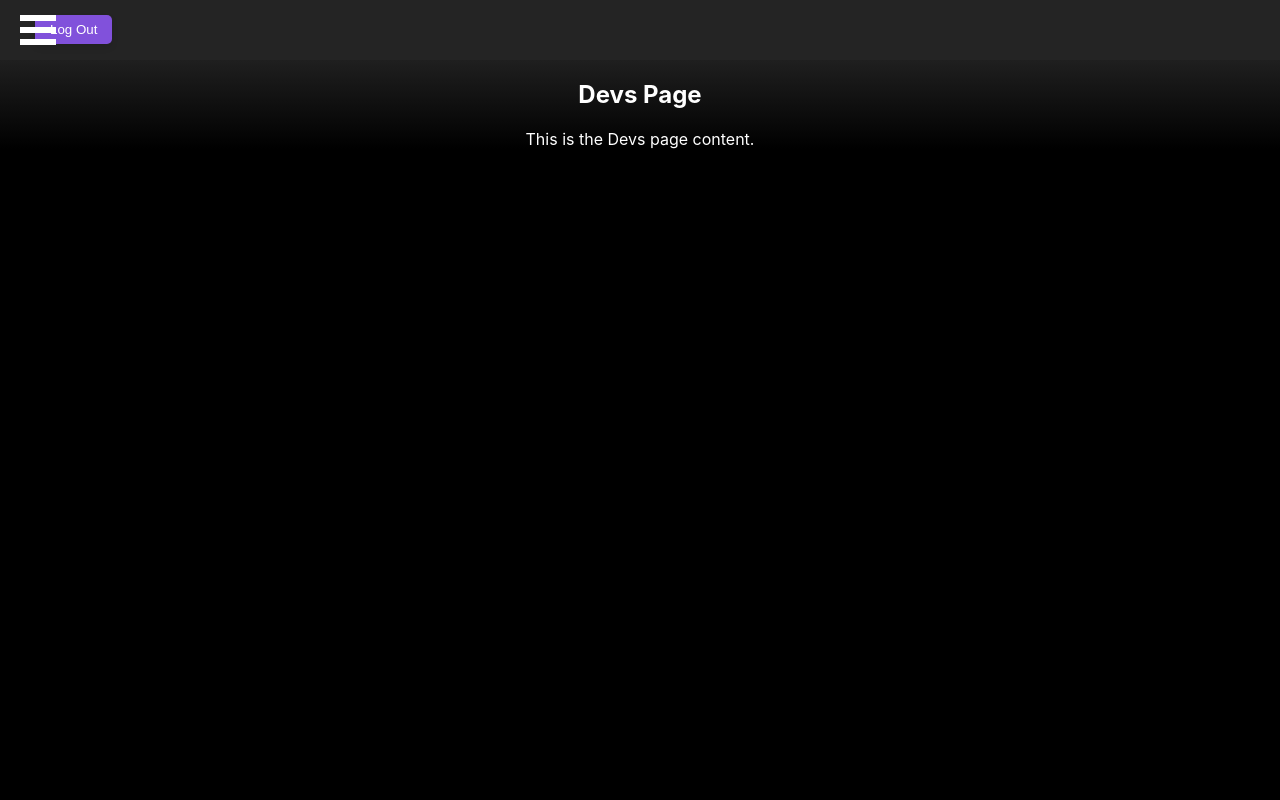
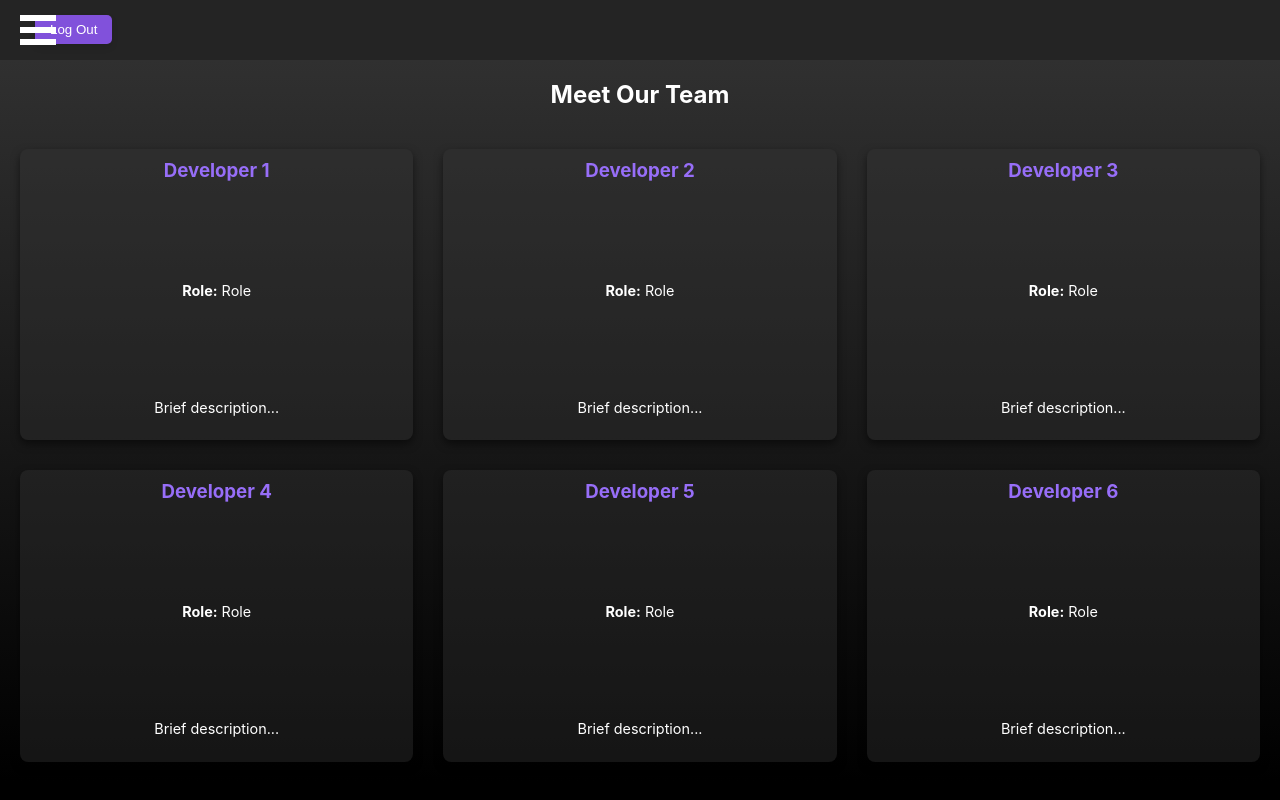
Before and after one commit to connorsavage/Blendify, a React (Create React App) app in the folder blendify/: page /team in a window 1280 px wide. Built offline with nearby package versions, Linux system fonts and the light colour scheme.

Commit message:
added about and dev pages

```diff
--- a/blendify/src/Views/SideBarPages/About.css
+++ b/blendify/src/Views/SideBarPages/About.css
@@ -1,4 +1,3 @@
-/* Add this CSS in your About page or a global stylesheet */
 .about-content {
   color: white;
 }
@@ -9,6 +8,56 @@
 }
 
 header {
-  background-color: #242424; /* Add a background color for visibility across the full width */
-  height: 30px; /* Set the height of the header */
+  background-color: #242424;
+  height: 30px;
 }
+
+.parallax {
+  perspective: 1px;
+  height: 100vh;
+  overflow-x: hidden;
+  overflow-y: auto;
+}
+
+.parallax__group {
+  position: relative;
+  height: 100vh;
+  transform-style: preserve-3d;
+  overflow: hidden;
+}
+
+.parallax__layer {
+  position: absolute;
+  top: 0;
+  right: 0;
+  bottom: 0;
+  left: 0;
+}
+
+.parallax__layer--back {
+  transform: translateZ(-1px) scale(2);
+}
+
+.parallax__layer--base {
+  transform: translateZ(0);
+  z-index: 1;
+  display: flex;
+  justify-content: center;
+  align-items: center;
+  flex-direction: column;
+  padding: 20px;
+  color: white;
+}
+
+.parallax__layer--base h2 {
+  font-size: 2em;
+  text-align: center;
+  margin-bottom: 20px;
+}
+
+.parallax__layer--base p {
+  font-size: 1.2em;
+  text-align: justify;
+  max-width: 800px;
+  margin: 0 auto;
+}
--- a/blendify/src/Views/SideBarPages/About.js
+++ b/blendify/src/Views/SideBarPages/About.js
@@ -6,6 +6,12 @@ import "./About.css";
 
 const About = ({ onLogout }) => {
   const navigate = useNavigate();
+
+  const milestones = [
+    { title: "Milestone 1", description: "This is where it all began...", backgroundImage: "url-to-background-1.jpg" },
+    { title: "Milestone 2", description: "Our first major breakthrough...", backgroundImage: "url-to-background-2.jpg" },
+    { title: "Milestone 3", description: "Expanding our horizons...", backgroundImage: "url-to-background-3.jpg" },
+  ];
 
   return (
     <div className="about-wrapper">
@@ -23,10 +29,18 @@ const About = ({ onLogout }) => {
           </button>
         </nav>
       </header>
-      <div className="about-content">
-        <h2>About Page</h2>
-        {/* Add your content for the About page here */}
-        <p>This is the About page content.</p>
+      <div className="parallax">
+        {milestones.map((milestone, index) => (
+          <div key={index} className="parallax__group">
+            <div className="parallax__layer parallax__layer--back" style={{ backgroundImage: milestone.backgroundImage }}>
+              {/* Background for each section */}
+            </div>
+            <div className="parallax__layer parallax__layer--base">
+              <h2>{milestone.title}</h2>
+              <p>{milestone.description}</p>
+            </div>
+          </div>
+        ))}
       </div>
     </div>
   );
--- a/blendify/src/Views/SideBarPages/Devs.css
+++ b/blendify/src/Views/SideBarPages/Devs.css
@@ -1,14 +1,50 @@
-/* Add this CSS in your devs page or a global stylesheet */
-.devs-content {
+.dev-content {
   color: white;
+  display: flex;
+  flex-direction: column;
+  justify-content: center;
 }
 
-.devs-content h2,
-.devs-content p {
+.dev-content h2,
+.dev-content p {
   color: white;
 }
 
 header {
-  background-color: #242424; /* Add a background color for visibility across the full width */
-  height: 30px; /* Set the height of the header */
+  background-color: #242424;
+  height: 30px;
 }
+
+.developer-profiles {
+  display: grid;
+  grid-template-columns: repeat(3, 1fr);
+  grid-gap: 30px;
+  padding: 20px;
+  width: calc(100% - 40px);
+}
+
+.developer-profile {
+  background-color: rgba(51, 51, 51, 0.4);
+  padding: 10px;
+  border-radius: 8px;
+  text-align: center;
+  color: white;
+  transition: transform 0.3s ease, box-shadow 0.3s ease;
+  box-shadow: 0 4px 8px rgba(0, 0, 0, 0.5);
+}
+
+.developer-profile:hover {
+  /*transform: translateY(-10px);  Moves the profile up slightly */
+  transform: scale(1.05);
+  box-shadow: 0 10px 15px rgba(0, 0, 0, 0.9);
+}
+
+.developer-profile h3 {
+  margin-top: 0;
+  color: #976ef8;
+}
+
+.developer-profile p {
+  margin-top: 100px;
+  font-size: 0.9em;
+}
--- a/blendify/src/Views/SideBarPages/Devs.js
+++ b/blendify/src/Views/SideBarPages/Devs.js
@@ -7,8 +7,17 @@ import "./Devs.css";
 const Devs = ({ onLogout }) => {
   const navigate = useNavigate();
 
+  const developers = [
+    { name: "Developer 1", role: "Role", description: "Brief description..." },
+    { name: "Developer 2", role: "Role", description: "Brief description..." },
+    { name: "Developer 3", role: "Role", description: "Brief description..." },
+    { name: "Developer 4", role: "Role", description: "Brief description..." },
+    { name: "Developer 5", role: "Role", description: "Brief description..." },
+    { name: "Developer 6", role: "Role", description: "Brief description..." },
+  ];
+
   return (
-    <div className="devs-wrapper">
+    <div className="dev-wrapper">
       <Sidebar />
       <header>
         <nav>
@@ -23,10 +32,17 @@ const Devs = ({ onLogout }) => {
           </button>
         </nav>
       </header>
-      <div className="devs-content">
-        <h2>Devs Page</h2>
-        {/* Add your content for the Devs page here */}
-        <p>This is the Devs page content.</p>
+      <div className="dev-content">
+        <h2>Meet Our Team</h2>
+        <div className="developer-profiles">
+          {developers.map((dev, index) => (
+            <div key={index} className="developer-profile">
+              <h3>{dev.name}</h3>
+              <p><strong>Role:</strong> {dev.role}</p>
+              <p>{dev.description}</p>
+            </div>
+          ))}
+        </div>
       </div>
     </div>
   );
```
